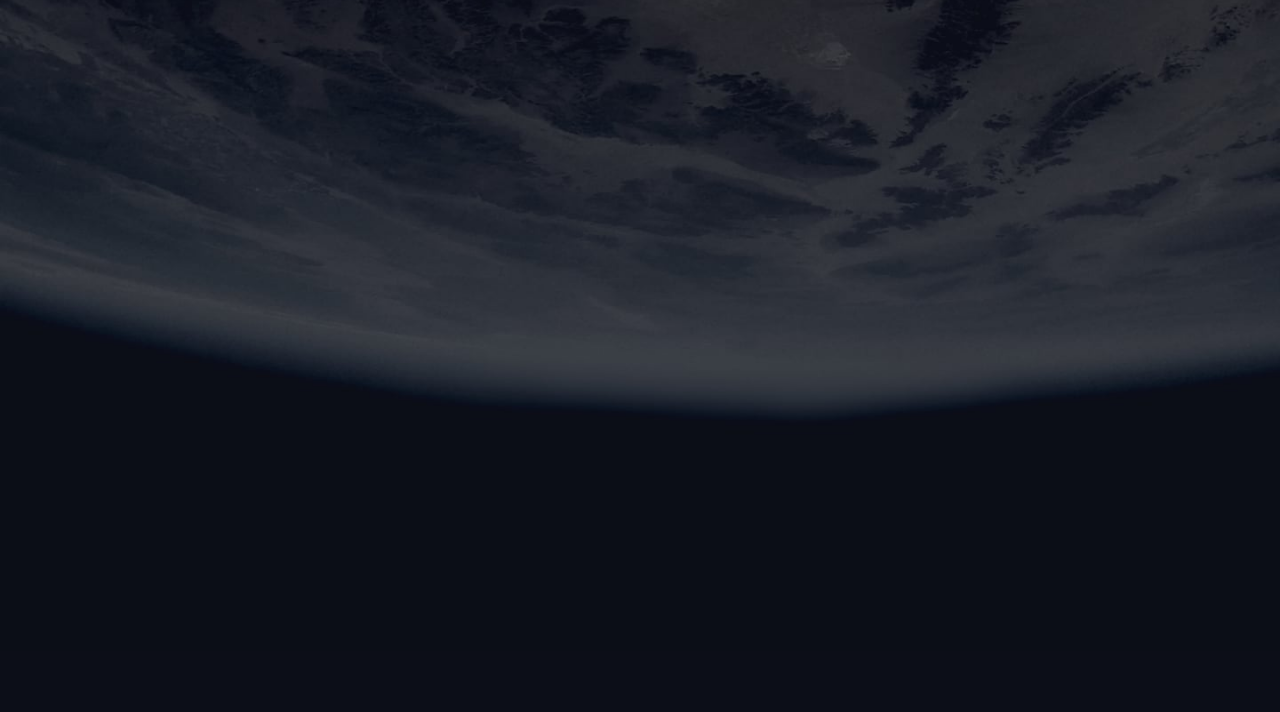
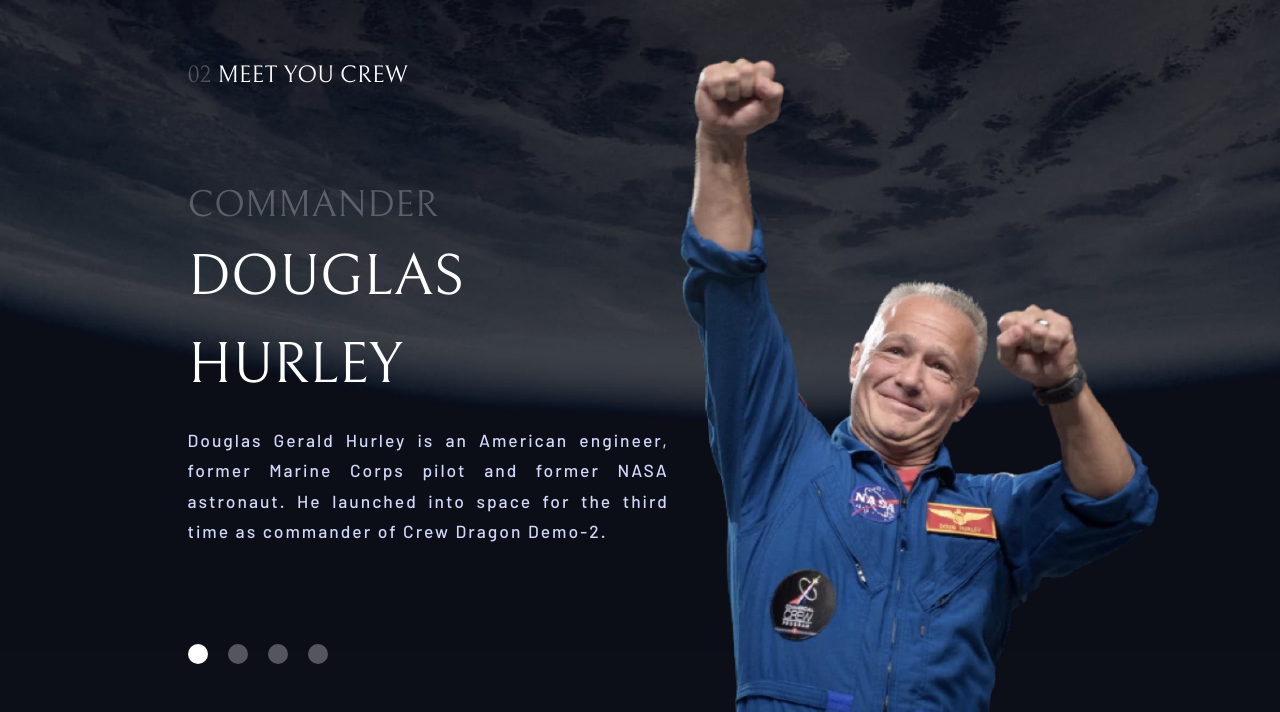
Before and after one commit to nrwebdev00/space-tourism, a React app: page /crew in a window 1280 px wide. Shown: the part 149-861 px from the top of the page. Before the commit the page ends 800 px from the top, so only its background shows below. Built offline with nearby package versions, Linux system fonts and the light colour scheme.

Commit message:
finshed crew desktop

```diff
--- a/src/Pages/Crew.js
+++ b/src/Pages/Crew.js
@@ -2,13 +2,22 @@ import React, {useState, useEffect} from 'react'
 
 import Header from '../Components/HeaderMain'
 
+import data from '../Data/data';
+
 import backgroundDesktop from '../Img/crew/background-crew-desktop.jpg';
 import backgroundTablet from '../Img/crew/background-crew-tablet.jpg';
-import backgroundMobile from '../Img/crew/background-crew-mobile.jpg'
+import backgroundMobile from '../Img/crew/background-crew-mobile.jpg';
+
+import crewImage1 from '../Img/crew/image-douglas-hurley.webp';
+import crewImage2 from '../Img/crew/image-mark-shuttleworth.webp';
+import crewImage3 from '../Img/crew/image-victor-glover.webp';
+import crewImage4 from '../Img/crew/image-anousheh-ansari.webp'
+
 
 
 export default function Crew() {
   const [windowWidth, setWindowWidth] = useState(window.innerWidth)
+  const [crew, setCrew ] = useState(0);
 
   useEffect(() =>{
     const handleWindowResize = () =>{
@@ -20,6 +29,66 @@ export default function Crew() {
       window.removeEventListener('resize', handleWindowResize)
     }
   }, []);
+
+  const crewBio = () =>{
+    if(crew === 0){
+      return data.crew[0].bio
+    }
+    if(crew === 1){
+      return data.crew[1].bio
+    }
+    if(crew === 2){
+      return data.crew[2].bio
+    }
+    if(crew === 3){
+      return data.crew[3].bio
+    }
+  }
+
+  const crewRole = () =>{
+    if(crew === 0){
+      return data.crew[0].role
+    }
+    if(crew === 1){
+      return data.crew[1].role
+    }
+    if(crew === 2){
+      return data.crew[2].role
+    }
+    if(crew === 3){
+      return data.crew[3].role
+    }
+  }
+
+  const crewName = () =>{
+    if(crew === 0){
+      return data.crew[0].name
+    }
+    if(crew === 1){
+      return data.crew[1].name
+    }
+    if(crew === 2){
+      return data.crew[2].name
+    }
+    if(crew === 3){
+      return data.crew[3].name
+    }
+  }
+
+  const crewImage = () =>{
+    if(crew === 0){
+      return crewImage1
+    }
+    if(crew === 1){
+      return crewImage2
+    }
+    if(crew === 2){
+      return crewImage3
+    }
+    if(crew === 3){
+      return crewImage4
+    }
+  }
 
 
   const responsiveBackgroundImage = () =>{
@@ -39,6 +108,35 @@ export default function Crew() {
       style={{ backgroundImage: `url(${responsiveBackgroundImage()})`}}
     >
       <Header active='Crew' />
+      <main className="crew">
+        <div className="crew__left">
+          <div className="crew__left__title subheading-1 padding-bottom-10"><span className="darken-text">02 </span> Meet You Crew</div>
+          <div className="crew__left__role darken-text heading-4">{crewRole()}</div>
+          <div className="crew__left__name heading-3 padding-bottom-4">{crewName()}</div>
+          <div className="crew__left__bio body-text padding-bottom-4">{crewBio()}</div>
+          <div className="crew__left__dots">
+            <div
+              className={`crew__left__dots__dot ${crew === 0 ? 'active-dot' : ''}`}
+              onClick={(() => setCrew(0))}
+              > </div>
+            <div
+              className={`crew__left__dots__dot ${crew === 1 ? 'active-dot' : ''}`}
+              onClick={(() => setCrew(1))}
+            ></div>
+            <div
+              className={`crew__left__dots__dot ${crew === 2 ? 'active-dot' : ''}`}
+              onClick={(() => setCrew(2))}
+            ></div>
+            <div
+              className={`crew__left__dots__dot ${crew === 3 ? 'active-dot' : ''}`}
+              onClick={(() => setCrew(3))}
+            ></div>
+          </div>
+        </div>
+        <div className="crew__right">
+          <img src={crewImage()} alt="Crew image" />
+        </div>
+      </main>
     </div>
   )
 }
--- a/src/Scss/Abstract/_vars.scss
+++ b/src/Scss/Abstract/_vars.scss
@@ -22,8 +22,8 @@
     --fs-200: 1.375rem;
     --fs-300: 1.7468rem;
     --fs-400: 2.4062rem;
-    --fs-500: 2.75rem;
-    --fs-600: 4.8125rem;
+    --fs-500: 3.75rem;
+    --fs-600: 5.8125rem;
     --fs-700: 8.593rem;
     --fs-800: 12.821rem;
     --fs-900: 15rem;
--- a/src/Scss/Pages/_crew.scss
+++ b/src/Scss/Pages/_crew.scss
@@ -4,3 +4,38 @@
     background-size: cover;
     background-repeat: no-repeat;
 }
+
+.crew{
+    padding: 6rem 12rem 0 15rem;
+    display: grid;
+    grid-template-columns: 1fr 1fr;
+    gap: 1rem;
+
+    &__left{
+
+        &__bio{
+            max-width: 55rem;
+            line-height: 1.75;
+        }
+
+        &__dots{
+            max-width: 35rem;
+            height: 5rem;
+            display: flex;
+            justify-content: flex-start;
+            margin-top: 8rem;
+
+            &__dot{
+                width: 2rem;
+                height: 2rem;
+                background-color: rgba(255, 255, 255, .3);
+                border-radius: 100%;
+                margin-right: 2rem;
+                cursor: pointer;
+            }
+            .active-dot{
+                background-color: var(--clr--white);
+            }
+        }
+    }
+}
--- a/src/Scss/Pages/_destination.scss
+++ b/src/Scss/Pages/_destination.scss
@@ -42,7 +42,7 @@
         }
         .destination-distance{
             border-top: 2px solid rgba(255,255,255, 0.5);
-            max-width: 60rem;
+            max-width: 70rem;
             display: grid;
             grid-template-columns: 1fr 1fr;
             gap: 3rem;
```
Also changed, not shown: 1 other file.
